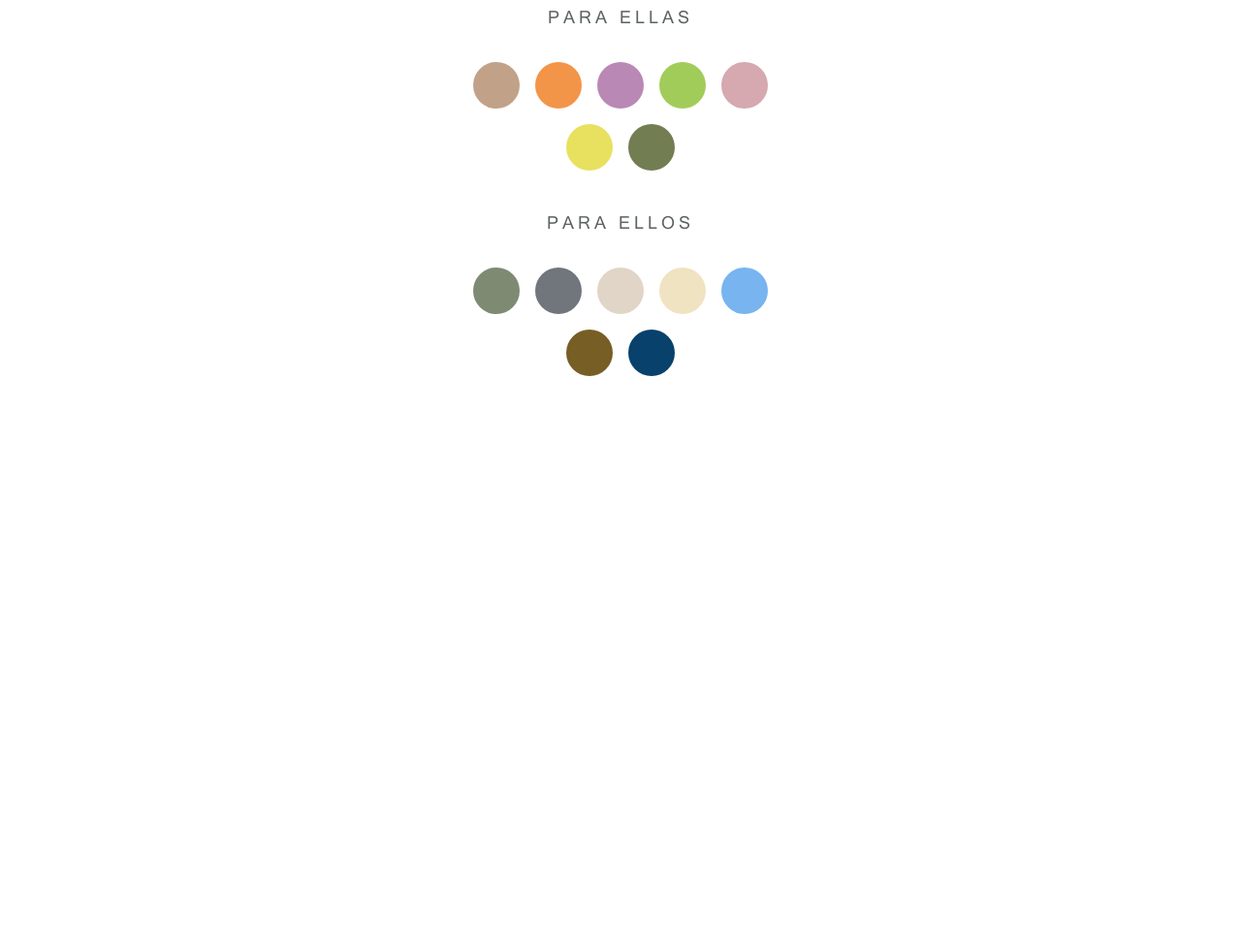
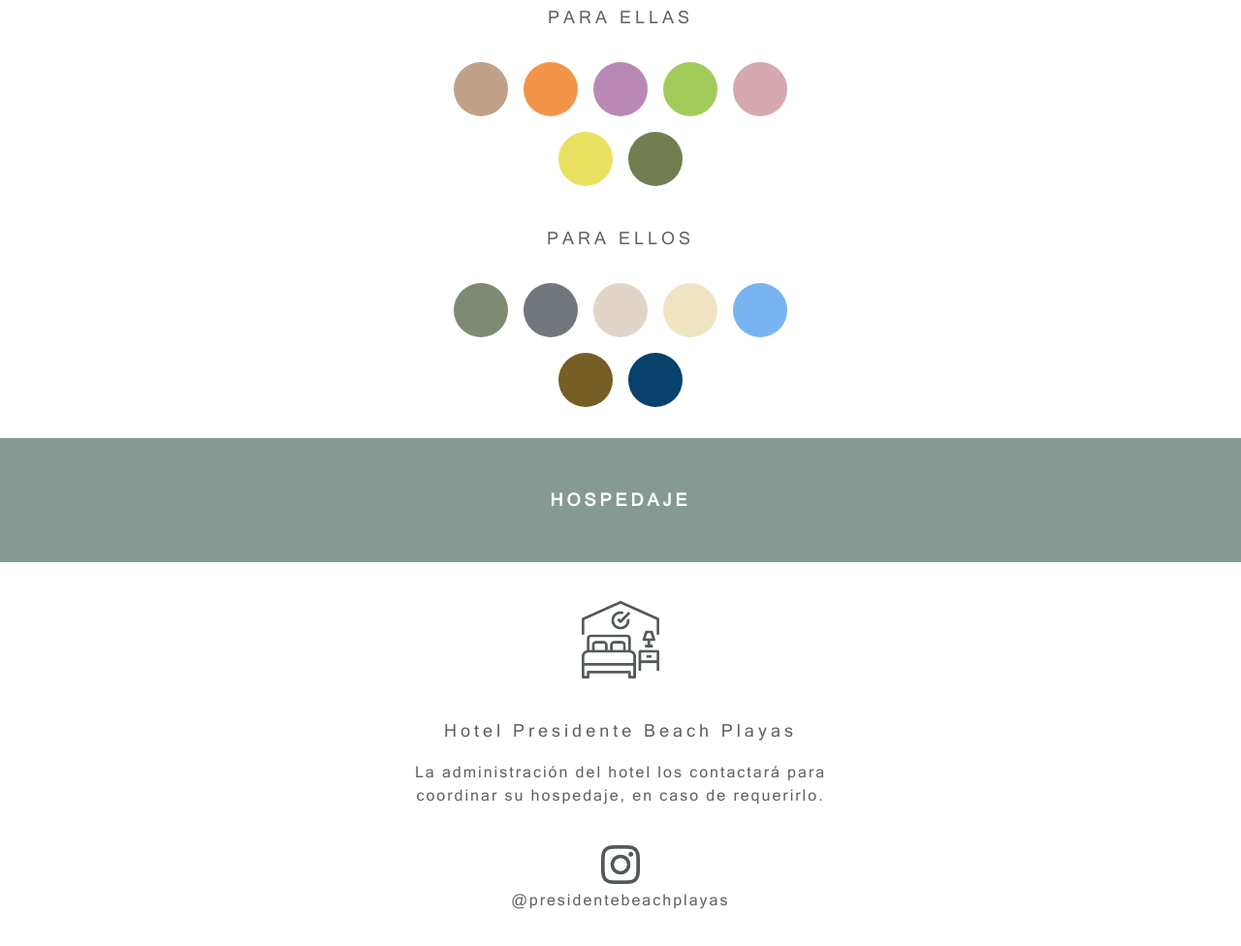
Before and after one commit to iaalvearp/ev_tem, an Astro site: page / in a window 1280 px wide. Shown: the part 2740-3716 px from the top of the page at 97% size. Before the commit the page ends 3160 px from the top, so only its background shows below. Built offline with nearby package versions, Linux system fonts and the light colour scheme; Astro itself is replaced by a stand-in of ours.

Commit message:
Hotel Reception section done

```diff
--- a/src/components/DressCodeWedding.astro
+++ b/src/components/DressCodeWedding.astro
@@ -10,26 +10,26 @@
     <h3 class="lettSpcng text-lg">PALETA DE COLORES</h3>
     <div class="flex flex-col text-center gap-4 md:gap-8">
         <h3 class="lettSpcng text-base md:text-lg">PARA ELLAS</h3>
-        <div class="flex flex-wrap justify-center w-full gap-4 mx-auto max-w-[18.75rem] md:max-w-80">
-            <div class="h-12 w-12 rounded-full bg-[rgb(193,162,137)]"></div>
-            <div class="h-12 w-12 rounded-full bg-[rgb(242,149,73)]"></div>
-            <div class="h-12 w-12 rounded-full bg-[rgb(186,136,180)]"></div>
-            <div class="h-12 w-12 rounded-full bg-[rgb(162,204,90)]"></div>
-            <div class="h-12 w-12 rounded-full bg-[rgb(214,168,176)]"></div>
-            <div class="h-12 w-12 rounded-full bg-[rgb(232,225,96)]"></div>
-            <div class="h-12 w-12 rounded-full bg-[rgb(114,126,82)]"></div>
+        <div class="flex flex-wrap justify-center w-full gap-4 mx-auto max-w-[18.75rem] md:max-w-[22rem]">
+            <div class="h-12 md:h-14 w-12 md:w-14 rounded-full bg-[rgb(193,162,137)]"></div>
+            <div class="h-12 md:h-14 w-12 md:w-14 rounded-full bg-[rgb(242,149,73)]"></div>
+            <div class="h-12 md:h-14 w-12 md:w-14 rounded-full bg-[rgb(186,136,180)]"></div>
+            <div class="h-12 md:h-14 w-12 md:w-14 rounded-full bg-[rgb(162,204,90)]"></div>
+            <div class="h-12 md:h-14 w-12 md:w-14 rounded-full bg-[rgb(214,168,176)]"></div>
+            <div class="h-12 md:h-14 w-12 md:w-14 rounded-full bg-[rgb(232,225,96)]"></div>
+            <div class="h-12 md:h-14 w-12 md:w-14 rounded-full bg-[rgb(114,126,82)]"></div>
         </div>
     </div>
     <div class="flex flex-col text-center gap-4 md:gap-8">
         <h3 class="lettSpcng text-base md:text-lg">PARA ELLOS</h3>
-        <div class="flex flex-wrap justify-center w-full gap-4 mx-auto max-w-[18.75rem] md:max-w-80">
-            <div class="h-12 w-12 rounded-full bg-[rgb(127,138,115)]"></div>
-            <div class="h-12 w-12 rounded-full bg-[rgb(113,117,124)]"></div>
-            <div class="h-12 w-12 rounded-full bg-[rgb(224,213,199)]"></div>
-            <div class="h-12 w-12 rounded-full bg-[rgb(239,227,194)]"></div>
-            <div class="h-12 w-12 rounded-full bg-[rgb(120,180,239)]"></div>
-            <div class="h-12 w-12 rounded-full bg-[rgb(119,94,37)]"></div>
-            <div class="h-12 w-12 rounded-full bg-[rgb(8,65,107)]"></div>
+        <div class="flex flex-wrap justify-center w-full gap-4 mx-auto max-w-[18.75rem] md:max-w-[22rem]">
+            <div class="h-12 md:h-14 w-12 md:w-14 rounded-full bg-[rgb(127,138,115)]"></div>
+            <div class="h-12 md:h-14 w-12 md:w-14 rounded-full bg-[rgb(113,117,124)]"></div>
+            <div class="h-12 md:h-14 w-12 md:w-14 rounded-full bg-[rgb(224,213,199)]"></div>
+            <div class="h-12 md:h-14 w-12 md:w-14 rounded-full bg-[rgb(239,227,194)]"></div>
+            <div class="h-12 md:h-14 w-12 md:w-14 rounded-full bg-[rgb(120,180,239)]"></div>
+            <div class="h-12 md:h-14 w-12 md:w-14 rounded-full bg-[rgb(119,94,37)]"></div>
+            <div class="h-12 md:h-14 w-12 md:w-14 rounded-full bg-[rgb(8,65,107)]"></div>
         </div>
     </div>
 </section>
--- /dev/null
+++ b/src/components/HotelRecptionWedding.astro
@@ -0,0 +1,24 @@
+---
+import SocialCard from "./pieces/SocialCard.astro";
+import IconsWedding from "./pieces/IconsWedding.astro";
+
+
+---
+
+<section class="relative w-full h-full flex flex-col items-center text-center gap-8 md:gap-10 pb-8 z-40">
+    <h2 class="lettSpcng h-32 w-full flex justify-center items-center text-lg bg-[var(--bg)] text-white font-semibold">HOSPEDAJE</h2>
+    <IconsWedding>
+        <img src="/icons/hospedaje.png" alt="" />
+    </IconsWedding>
+    <div class="hospedaje-text">
+      <span class="lettSpcng block text-lg mb-4">Hotel Presidente Beach Playas</span>
+      <p class="lettSpcng-md">La administración del hotel los contactará para</p>
+      <p class="lettSpcng-md">coordinar su hospedaje, en caso de requerirlo.</p>
+    </div>
+    <SocialCard
+    src="/icons/logo ig.png"
+    alt="IG-hotel-presidente-beach-playas"
+    href="https://www.instagram.com/presidentebeachplayas/"
+    textA="@presidentebeachplayas"
+    />
+  </section>
--- a/src/pages/index.astro
+++ b/src/pages/index.astro
@@ -4,6 +4,7 @@ import HeaderWedding from '../components/HeaderWedding.astro'
 import ReceptionWedding from '../components/ReceptionWedding.astro'
 import PhotosWedding from '../components/PhotosWedding.astro'
 import DressCodeWedding from '../components/DressCodeWedding.astro'
+import HotelRecptionWedding from '../components/HotelRecptionWedding.astro'
 ---
 
 <Layout title="Alonso y Carlita">
@@ -14,6 +15,7 @@ import DressCodeWedding from '../components/DressCodeWedding.astro'
 		<ReceptionWedding />
 		<PhotosWedding />
 		<DressCodeWedding />
+		<HotelRecptionWedding />
 	</main>
 </Layout>
 
```
